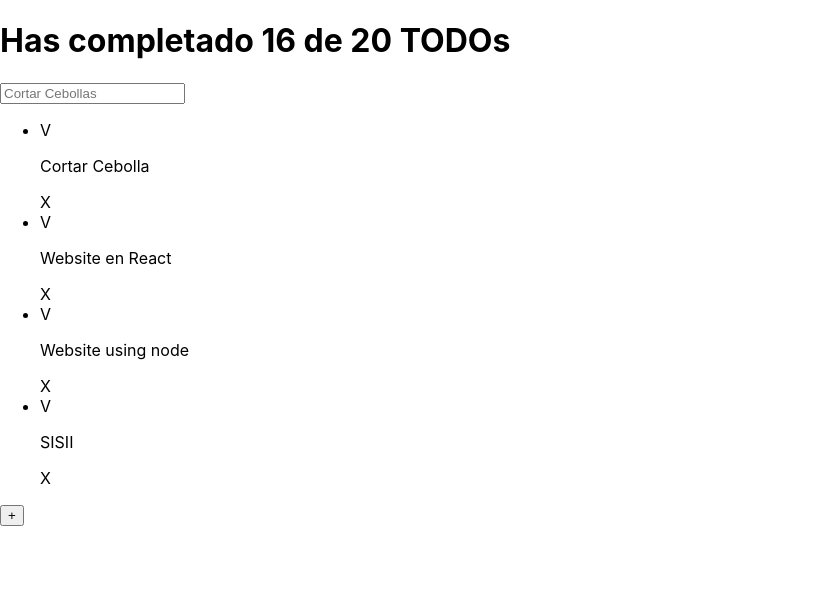
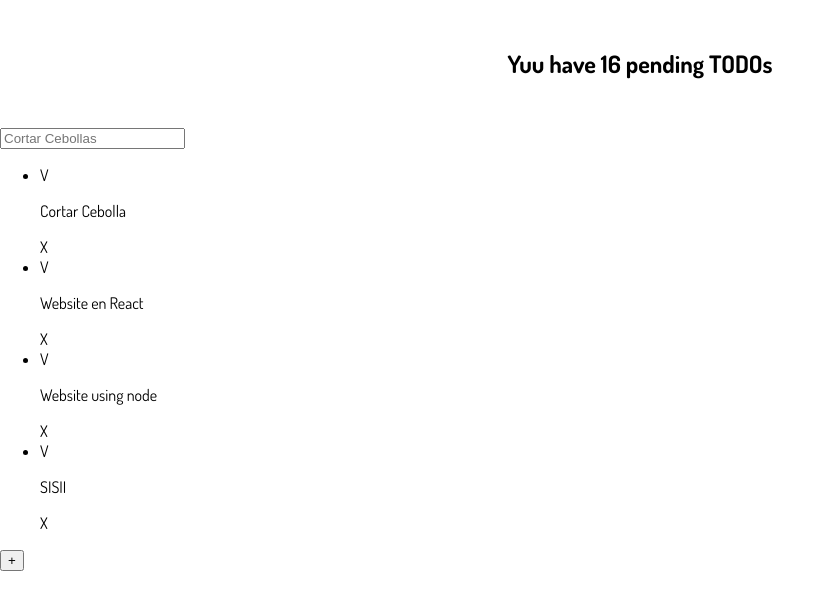
Before and after one commit to platzi/curso-react-intro, a React (Create React App) app: page / in a window 1280 px wide. Shown: the top 610 px of the page, without its empty margins (0-835 px from the left). Built offline with nearby package versions, Linux system fonts and the light colour scheme.

Commit message:
Basic components were created

```diff
--- a/public/index.html
+++ b/public/index.html
@@ -5,6 +5,12 @@
     <link rel="icon" href="%PUBLIC_URL%/favicon.ico" />
     <meta name="viewport" content="width=device-width, initial-scale=1" />
     <meta name="theme-color" content="#97ca3f" />
+    <link rel="preconnect" href="https://fonts.googleapis.com" />
+    <link rel="preconnect" href="https://fonts.gstatic.com" crossorigin />
+    <link
+      href="https://fonts.googleapis.com/css2?family=Dosis:wght@200;300;400;500;600;700;800&display=swap"
+      rel="stylesheet"
+    />
     <meta
       name="description"
       content="Web site created using create-react-app"
@@ -24,7 +30,7 @@
       work correctly both with client-side routing and a non-root public URL.
       Learn how to configure a non-root public URL by running `npm run build`.
     -->
-    <title>React App</title>
+    <title>EdCenten0's TODOs APP</title>
   </head>
   <body>
     <noscript>You need to enable JavaScript to run this app.</noscript>
--- a/src/App.css
+++ /dev/null
@@ -1,38 +0,0 @@
-.App {
-  text-align: center;
-}
-
-.App-logo {
-  height: 40vmin;
-  pointer-events: none;
-}
-
-@media (prefers-reduced-motion: no-preference) {
-  .App-logo {
-    animation: App-logo-spin infinite 20s linear;
-  }
-}
-
-.App-header {
-  background-color: #233553;
-  min-height: 100vh;
-  display: flex;
-  flex-direction: column;
-  align-items: center;
-  justify-content: center;
-  font-size: calc(10px + 2vmin);
-  color: white;
-}
-
-.App-link {
-  color: #97ca3f;
-}
-
-@keyframes App-logo-spin {
-  from {
-    transform: rotate(0deg);
-  }
-  to {
-    transform: rotate(360deg);
-  }
-}
--- a/src/TodoCounter.js
+++ /dev/null
@@ -1,9 +0,0 @@
-function TodoCounter({ total, completed }) {
-  return (
-    <h1>
-      Has completado {completed} de {total} TODOs
-    </h1>
-  );
-}
-
-export { TodoCounter };
--- /dev/null
+++ b/src/components/TodoCounter.js
@@ -0,0 +1,7 @@
+import "./../css/TodoCounter.css";
+
+function TodoCounter({ completed }) {
+  return <h1>Yuu have {completed} pending TODOs</h1>;
+}
+
+export { TodoCounter };
--- /dev/null
+++ b/src/css/TodoCounter.css
@@ -0,0 +1,6 @@
+h1 {
+  font-size: 24px;
+  text-align: center;
+  margin: 0;
+  padding: 48px;
+}
--- /dev/null
+++ b/src/css/body.css
@@ -0,0 +1,3 @@
+body {
+  font-family: "Dosis", sans-serif;
+}
```
Also changed, not shown: src/App.js (+10 -9 lines), src/components/CreateTodoButton.js (renamed from src/CreateTodoButton.js), src/components/TodoItem.js (renamed from src/TodoItem.js), src/components/TodoList.js (renamed from src/TodoList.js), src/components/TodoSearch.js (renamed from src/TodoSearch.js).
